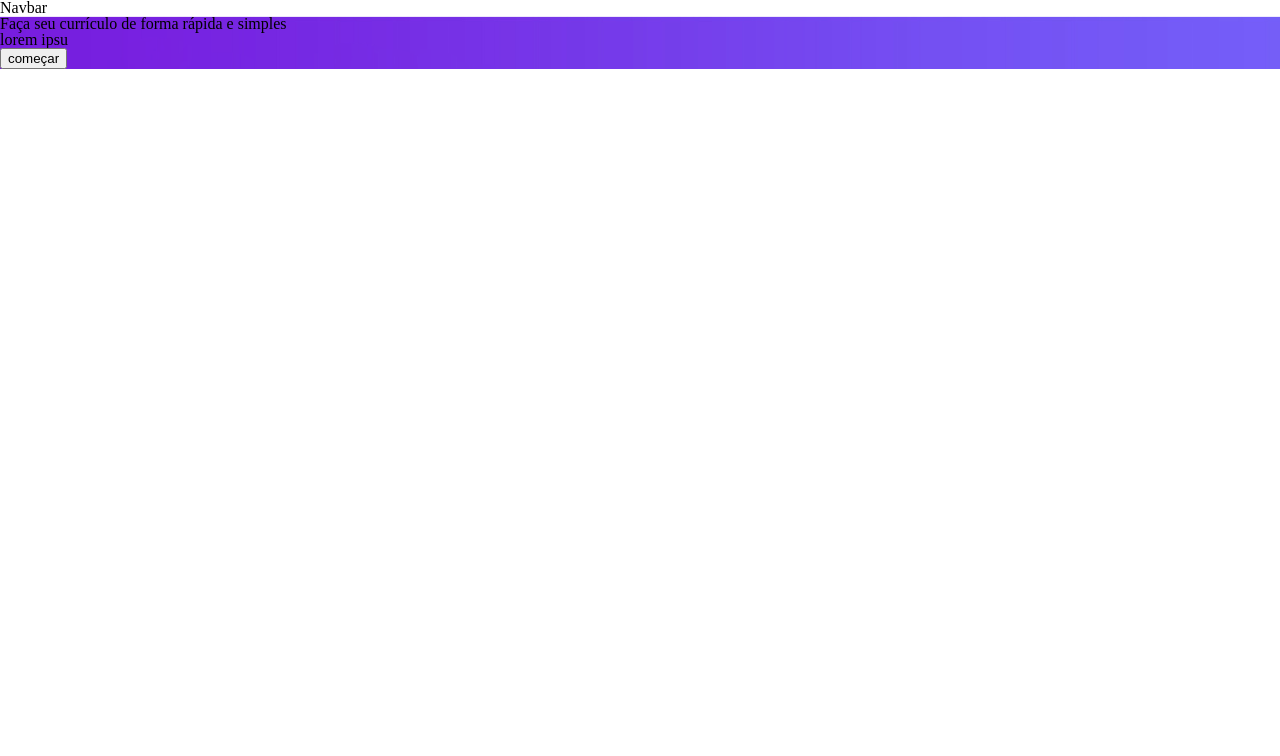
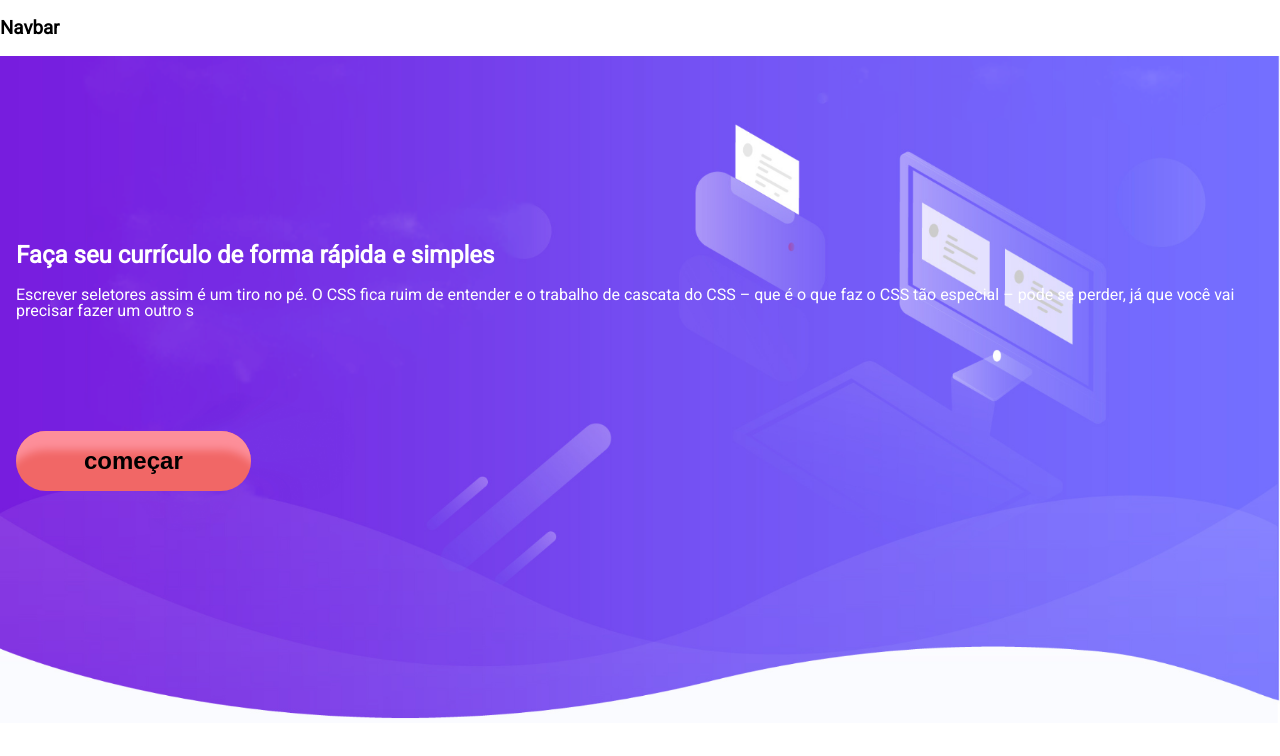
Before and after one commit to thiagomedina/nvim_config, a React (Create React App) app in the folder frontend/: page / in a window 1280 px wide. Shown: the top 756 px of the page. Built offline with nearby package versions, Linux system fonts and the light colour scheme.

Commit message:
add new variable resetcss and fonts

```diff
--- a/frontend/src/App.js
+++ b/frontend/src/App.js
@@ -1,5 +1,8 @@
 import React from "react";
 import Home from "./view/home";
+import './sass/reset.scss'
+import './sass/fonts.scss'
+
 
 function App() {
   return (
--- a/frontend/src/components/navbar/index.js
+++ b/frontend/src/components/navbar/index.js
@@ -1,7 +1,7 @@
 import React from "react";
 
 const Navbar = () => {
-  return <h1>Navbar</h1>;
+  return <h3>Navbar</h3>;
 };
 
 export default Navbar;
--- /dev/null
+++ b/frontend/src/sass/fonts.scss
@@ -0,0 +1,9 @@
+@import url('https://fonts.googleapis.com/css2?family=Roboto:ital,wght@0,400;1,900&display=swap');
+@import './variable.scss';
+
+body {
+    font-family: $roboto;
+    h1 h2 h3{
+        font-weight:$black-weight;
+    }
+  }
--- a/frontend/src/sass/reset.scss
+++ b/frontend/src/sass/reset.scss
@@ -1,8 +1,12 @@
+
+
+
+
 *, *:before, *:after{
     box-sizing: border-box;
 }
 
-html, body, div, span, object, iframe, figure, h1, h2, h3, h4, h5, h6, p, blockquote, pre, a, code, em, img, small, strike, strong, sub, sup, tt, b, u, i, ol, ul, li, fieldset, form, label, table, caption, tbody, tfoot, thead, tr, th, td, main, canvas, embed, footer, header, nav, section, video{
+html, body, div, span, object, iframe, figure, blockquote, pre, a, code, em, img, small, strike, strong, sub, sup, tt, b, u, i, ol, ul, li, fieldset, form, label, table, caption, tbody, tfoot, thead, tr, th, td, main, canvas, embed, footer, header, nav, section, video{
     margin: 0;
     padding: 0;
     border: 0;
--- a/frontend/src/sass/variable.scss
+++ b/frontend/src/sass/variable.scss
@@ -1,11 +1,26 @@
-//imgs
-$imgHome:'../assets/img/banner01.png';
+//Image
+$imgHome: "../assets/img/banner01.png";
 
+//Colors
+$background-color: #ddd0f8;
+$primary-color: #7733e5;
+$secondary-color: #9d75e9;
+$color5: #9d75e9;
+$color4: #cbb0f2;
+$btn: #f16766;
+$btnShadown: #fd8f9a;
+$color7: #64bcfc;
 
-//colors
-$background-color: #ddd0f8;
-$color-home: #7753f2;
-$secondary-color: #4642b1;
-$color5: #a085f2;
-$color4: #67407d;
-$color3: #d79cdb;
+//Font-Family
+$roboto: "Roboto", sans-serif;
+
+// Weights
+$hairline-weight: 100;
+$thin-weight: 200;
+$light-weight: 300;
+$normal-weight: 400;
+$medium-weight: 500;
+$semibold-weight: 600;
+$bold-weight: 700;
+$xbold-weight: 800;
+$black-weight: 900;
--- a/frontend/src/view/home/home.module.scss
+++ b/frontend/src/view/home/home.module.scss
@@ -1,15 +1,61 @@
-@import '../../sass/variable.scss';
-@import '../../sass/mixins.scss';
-@import '../../sass/reset.scss';
+@import "../../sass/variable.scss";
+@import "../../sass/mixins.scss";
 
 .background {
- //Properties for small screens
+  //Properties for small screens
 
- width: 100%;
- background-image: url('../../assets/img/banner01.png');
+  display: flex;
+  flex-direction: column;
+  justify-content: center;
+  align-items: center;
+  width: 100%;
+  height: 667px;
+  background-image: url("../../assets/img/banner01.png");
+  background-repeat: no-repeat;
+  background-size: cover;
+  background-position: center;
 
- @include forLargeScreens(640) {
-   //Properties for large screens
+  .container {
+    height: 50%;
+    margin: 1em;
+    color: white;
+  }
 
-  background-image: url('../../assets/img/banner01.png'); }
+  @include forLargeScreens(640) {
+    //Properties for large screens
+
+    background-image: url("../../assets/img/banner01.png");
+  }
 }
+
+.btn {
+  //Properties for small screens
+
+  box-shadow: inset 0px 34px 9px -15px $btnShadown;
+  background-color: $btn;
+  border-radius: 42px;
+  border: none;
+  cursor: pointer;
+  color: #ffffff;
+  font-family: Arial;
+  font-size: 1.5em;
+  font-weight: bold;
+  padding: 16px 68px;
+  text-decoration: none;
+  margin-top: 4em;
+
+  &:hover {
+    background-color: $btnShadown;
+  }
+
+  &:active {
+    position: relative;
+    top: 1px;
+  }
+
+  @include forLargeScreens(640) {
+    //Properties for large screens
+
+    color: black;
+  }
+}
--- a/frontend/src/view/home/index.js
+++ b/frontend/src/view/home/index.js
@@ -1,14 +1,21 @@
 import React from "react";
 import Navbar from "../../components/navbar";
-import { background } from "./home.module.scss";
+import { background, btn, container } from "./home.module.scss";
 const Home = () => {
   return (
     <>
       <Navbar />
       <div className={`${background}`}>
-        <h2>Faça seu currículo de forma rápida e simples</h2>
-        <p>lorem ipsu</p>
-        <button>começar</button>
+        <div className={container}>
+          <h2>Faça seu currículo de forma rápida e simples</h2>
+          <p>
+            Escrever seletores assim é um tiro no pé. O CSS fica ruim de
+            entender e o trabalho de cascata do CSS – que é o que faz o CSS tão
+            especial – pode se perder, já que você vai precisar fazer um outro
+
+          s</p>
+          <button className={btn}>começar</button>
+        </div>
       </div>
     </>
   );
```
